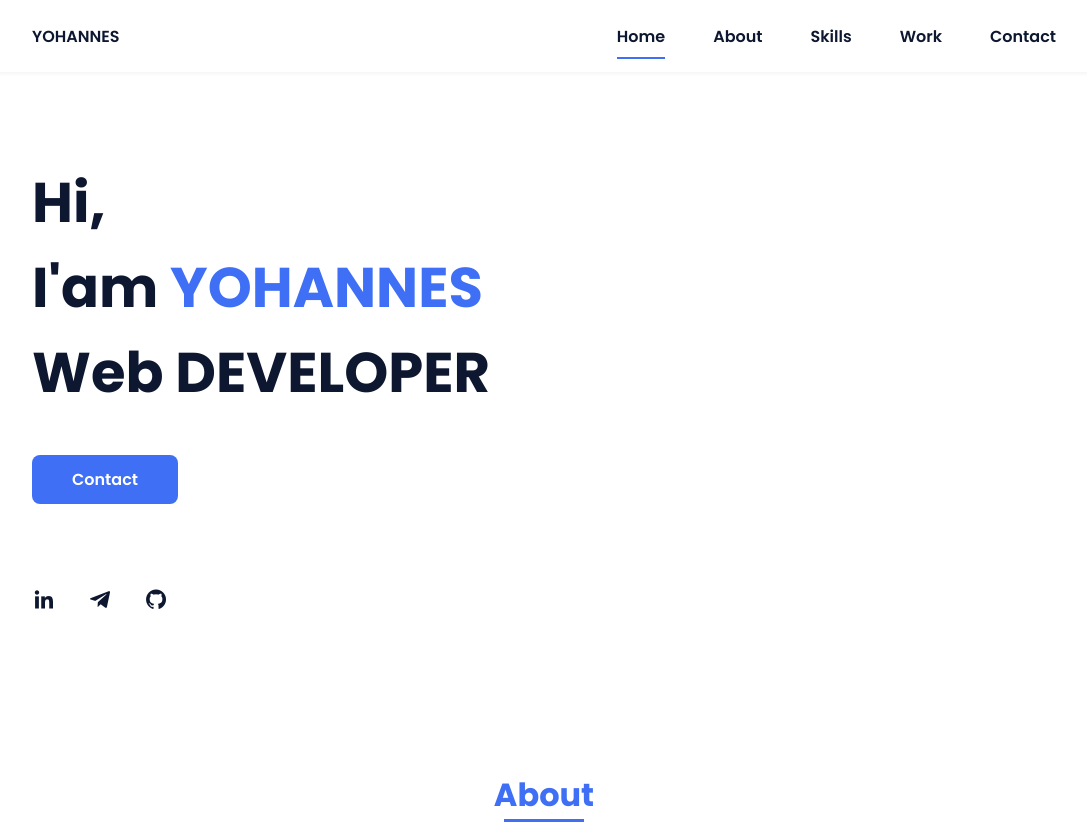
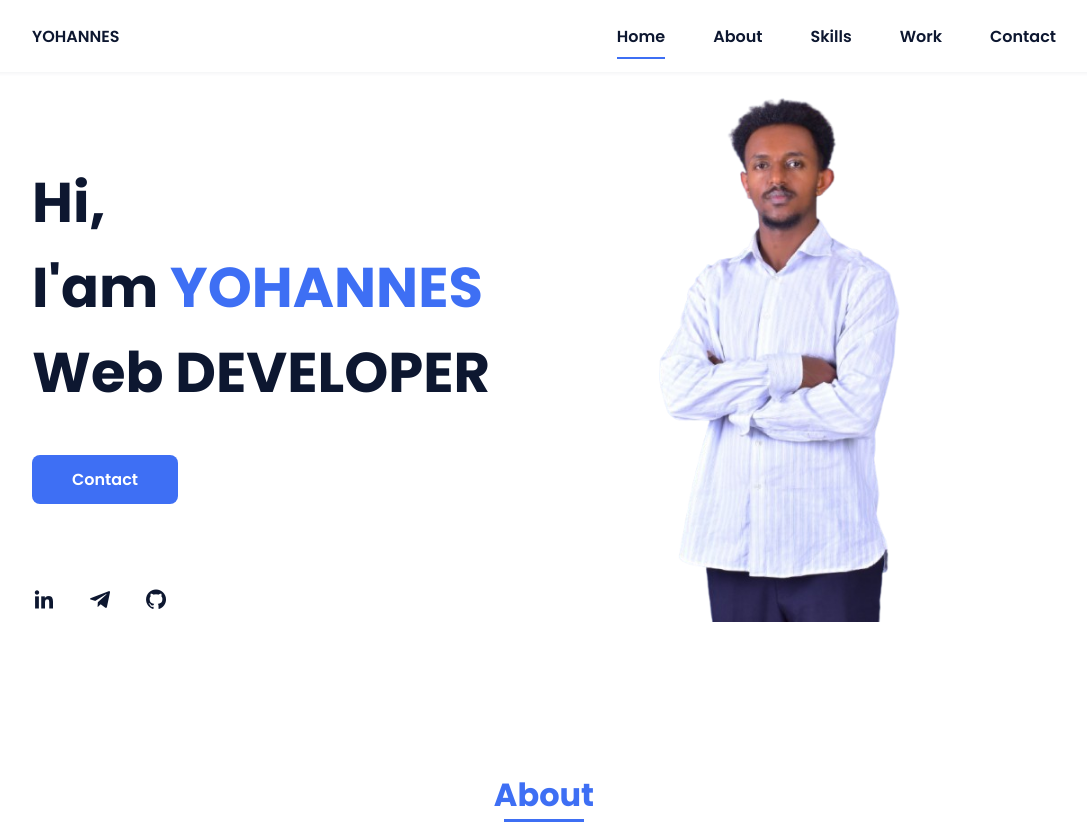
Before and after one commit to yohannesjo435/portfolio, a plain HTML site: page index.html in a window 1280 px wide. Shown: the top 822 px of the page, without its empty margins (96-1183 px from the left). Drawn offline with nearby package versions, Linux system fonts and the light colour scheme; the site is published under a folder, as on GitHub Pages, so addresses that start at the root find nothing.

Commit message:
feat: image / update

```diff
--- a/index.html
+++ b/index.html
@@ -66,7 +66,7 @@
                     </svg>
                 </div> -->
             <div class="home__img">
-                <img src="/assets/img/jo_pro.png" alt="">
+                <img src="assets/img/jo_pro.png" alt="">
             </div>
         </section>
 
```
